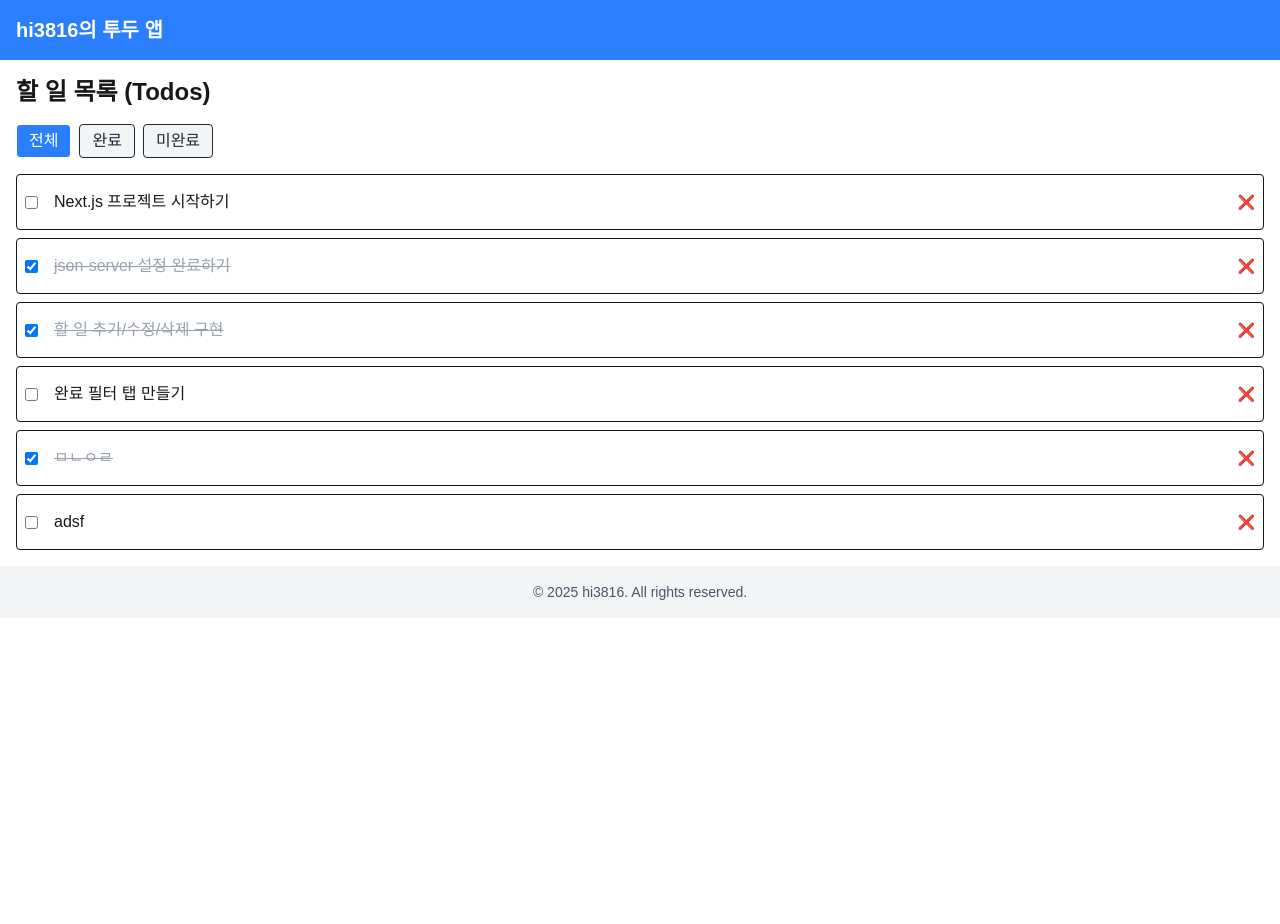
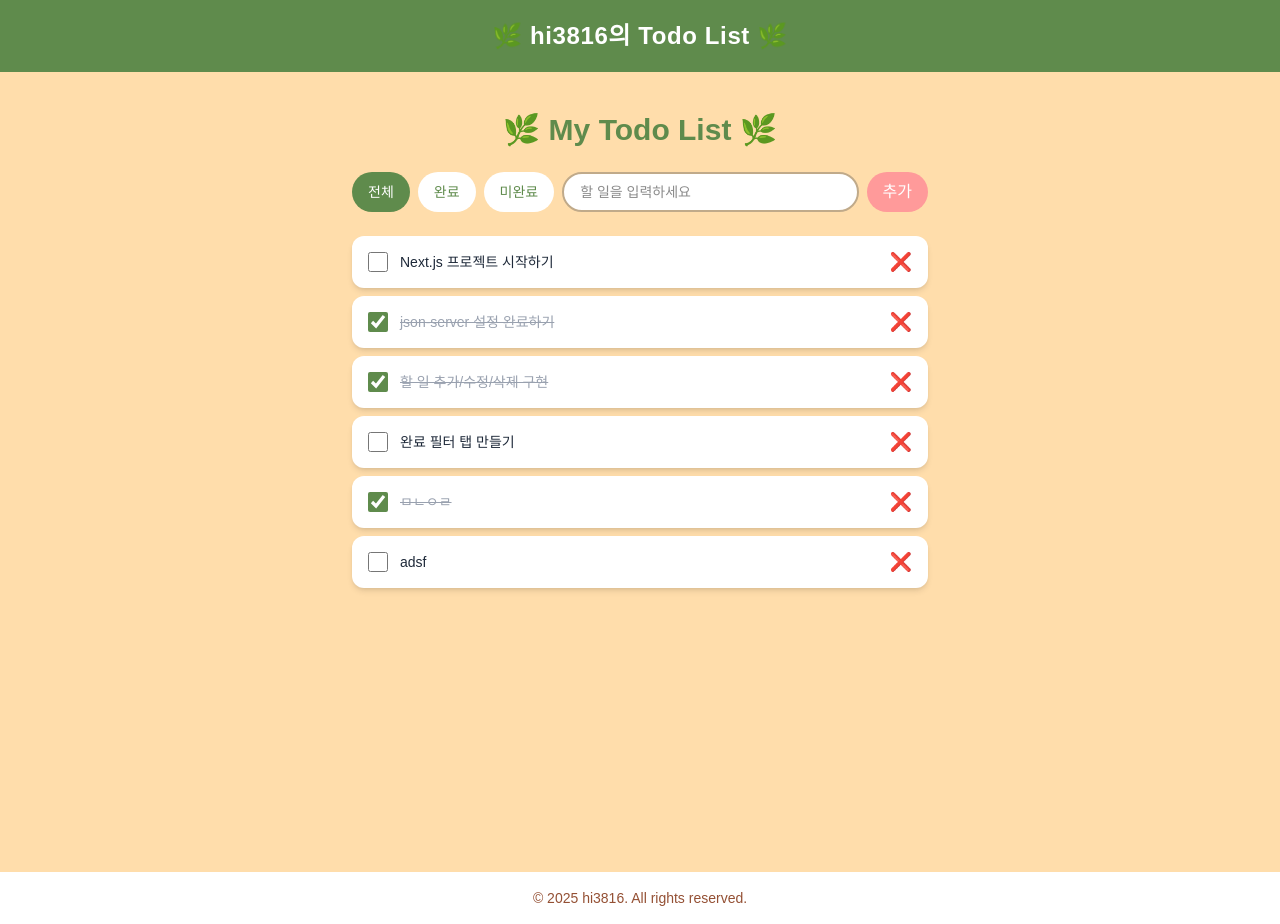
Before and after one commit to hi3816/todo-list-hi3816, a Next.js app: page /todos in a window 1280 px wide. Before the commit the page ends 800 px from the top, so only its background shows below. Built offline with nearby package versions, Linux system fonts and the light colour scheme; data requests are answered from the project's data file.

Commit message:
style : 전반적인 스타일 수정

```diff
--- a/src/app/layout.tsx
+++ b/src/app/layout.tsx
@@ -14,8 +14,8 @@ const geistMono = Geist_Mono({
 });
 
 export const metadata: Metadata = {
-  title: "Create Next App",
-  description: "Generated by create next app",
+  title: "hi3816의 TODO앱",
+  description: "할 일을 관리하고 정리할 수 있는 간단한 Todo 리스트입니다.",
 };
 
 export default function RootLayout({
@@ -25,11 +25,21 @@ export default function RootLayout({
 }>) {
   return (
     <html lang="ko">
-      <body className={`${geistSans.variable} ${geistMono.variable} antialiased`}>
+      <body className={`${geistSans.variable} ${geistMono.variable} antialiased bg-[#FFDDAB]`}>
         <QueryProvider>
-          <header className="bg-blue-500 text-white p-4 text-xl font-bold">hi3816의 투두 앱</header>
+
+          {/* 헤더 */}
+          <header className="bg-[#5F8B4C] text-white py-5 px-6 text-2xl font-bold shadow-md text-center tracking-wide">
+            🌿 hi3816의 Todo List 🌿
+          </header>
+
+          {/* 메인 */}
+          <main className="">
             {children}
-          <footer className="bg-gray-100 text-center p-4 text-sm text-gray-600">
+          </main>
+
+          {/* 푸터 */}
+          <footer className="text-center py-4 text-sm text-[#945034]">
             © 2025 hi3816. All rights reserved.
           </footer>
         </QueryProvider>
--- a/src/app/todos/page.tsx
+++ b/src/app/todos/page.tsx
@@ -6,40 +6,45 @@ import { useAddTodo } from '@/hooks/useAddTodo'
 import { useDeleteTodo } from '@/hooks/useDeleteTodo'
 import { useToggleTodo } from '@/hooks/useToggleTodo'
 
-//Unity에서 MonoBehaviour의 Start() + Update() 느낌. 페이지 자체를 구성하는 컴포넌트
-export default function TodoListPage(){
-    const {data : todos, isLoading, isError } = useTodos()
-    const { mutate: addTodo } = useAddTodo() // useAddTodo훅으로 부터 mutation 실행 함수 받아옴
-    const { mutate: deleteTodo } = useDeleteTodo();
-    const { mutate: toggleTodo } = useToggleTodo();
-    const [ input, setInput ] = useState('') //입력 필드의 상태 관리 (C#의 private string title 변수 느낌)
-    const [ filter, setFilter ] = useState<'all' | 'done' | 'todo'>('all')
+export default function TodoListPage() {
+  const { data: todos, isLoading, isError } = useTodos()
+  const { mutate: addTodo } = useAddTodo()
+  const { mutate: deleteTodo } = useDeleteTodo()
+  const { mutate: toggleTodo } = useToggleTodo()
+  const [input, setInput] = useState('')
+  const [filter, setFilter] = useState<'all' | 'done' | 'todo'>('all')
 
   const handleAdd = () => {
     if (!input.trim()) return
-        addTodo(input) // 실제 추가 요청 수행
-        setInput('') // 입력 필드 초기화
+    addTodo(input)
+    setInput('')
   }
-    if(isLoading) return <p>불러오는 중...</p>
-    if(isError) return<p>에러 발생!</p>
 
   const filterTodos = todos?.filter((todo) => {
     if (filter === 'all') return true
-        if (filter === 'done' ) return todo.completed
-        if (filter === 'todo' ) return !todo.completed
+    if (filter === 'done') return todo.completed
+    if (filter === 'todo') return !todo.completed
   })
 
+  if (isLoading) return <p className="text-center mt-20">불러오는 중...</p>
+  if (isError) return <p className="text-center mt-20 text-red-500">에러 발생!</p>
+
   return (
-        <div className="p-4">
-            <h1 className="text-2xl font-bold mb-4">할 일 목록 (Todos)</h1>
-            <div className="flex gap-2 mb-4">
+    <div className="min-h-screen bg-[#FFDDAB] flex flex-col items-center px-4 py-10">
+      <h1 className="text-3xl font-bold text-[#5F8B4C] mb-6">🌿 My Todo List 🌿</h1>
+
+      {/* 필터 & 입력 영역 */}
+      <div className="w-full max-w-xl flex flex-col sm:flex-row gap-2 mb-6">
+        <div className="flex gap-2">
           {(['all', 'done', 'todo'] as const).map((key) => (
             <button
               key={key}
-                        onClick={()=>setFilter(key)}
-                        className={`px-3 py-1 border rounded
-                            ${filter === key ? 'bg-blue-500 text-white' : 'bg-gray-100 text-gray-800'}
-                            `}
+              onClick={() => setFilter(key)}
+              className={`flex-1 rounded-full px-4 py-2 text-sm font-medium transition whitespace-nowrap  ${
+                filter === key
+                  ? 'bg-[#5F8B4C] text-white'
+                  : 'bg-white text-[#5F8B4C]'
+              }`}
             >
               {key === 'all' && '전체'}
               {key === 'done' && '완료'}
@@ -48,24 +53,48 @@ export default function TodoListPage(){
           ))}
         </div>
 
-            {/* todos 목록 출력 */}
-            <ul className="space-y-2">
+        <div className="flex gap-2 flex-1">
+          <input
+            value={input}
+            onChange={(e) => setInput(e.target.value)}
+            onKeyDown={(e) => e.key === 'Enter' && handleAdd()}
+            className="flex-1 rounded-full bg-white px-4 py-2 text-sm border-2 border-[#c0aa8a] focus:outline-none"
+            placeholder="할 일을 입력하세요"
+          />
+          <button
+            onClick={handleAdd}
+            className="bg-[#FF9A9A] text-white rounded-full px-4 py-2 hover:bg-[#e98686] transition whitespace-nowrap"
+          >
+            추가
+          </button>
+        </div>
+      </div>
+
+      {/* 리스트 */}
+      <ul className="w-full max-w-xl space-y-2">
         {filterTodos?.map((todo) => (
-                <li key={todo.id} className="min-h-14 p-2 border rounded flex justify-between items-center">
-                    <div className="flex items-center gap-2">
+          <li
+            key={todo.id}
+            className="bg-white rounded-xl px-4 py-3 flex justify-between items-center shadow-md"
+          >
+            <div className="flex items-center gap-3">
               <input
                 type="checkbox"
                 checked={todo.completed}
-                            className="mr-2"
                 onChange={() => toggleTodo(todo)}
+                className="w-5 h-5 accent-[#5F8B4C]"
               />
-                        <span className = {todo.completed ? 'line-through text-gray-400' : ''}>
+              <span
+                className={`text-sm ${
+                  todo.completed ? 'line-through text-gray-400' : 'text-gray-800'
+                }`}
+              >
                 {todo.title}
               </span>
             </div>
             <button
-                            onClick={()=>deleteTodo(todo.id)}
-                            className="text-red-500 hover:text-red-700 text-sm"
+              onClick={() => deleteTodo(todo.id)}
+              className="text-[#945034] text-lg hover:scale-110 transition"
             >
               ❌
             </button>
@@ -73,6 +102,5 @@ export default function TodoListPage(){
         ))}
       </ul>
     </div>
-
   )
 }
```
Lines whose indentation alone changed are shown as unchanged.
